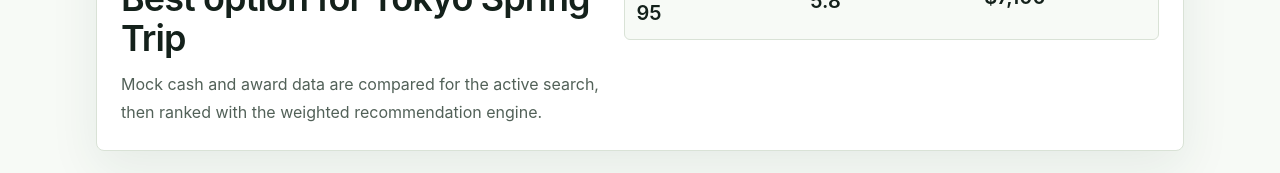
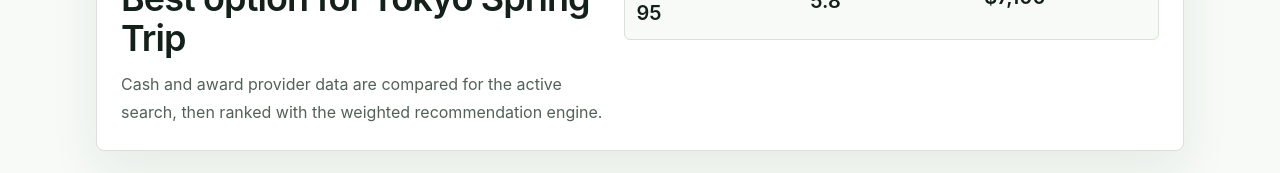
Before and after one commit to cgradbad89/WDNNSP, a Next.js app: page /results in a window 1280 px wide. Shown: the part 412-585 px from the top of the page. Built offline with nearby package versions, Linux system fonts and the light colour scheme; no server answers.

Commit message:
Clarify partial results header copy

```diff
--- a/src/components/results/ResultsHeader.tsx
+++ b/src/components/results/ResultsHeader.tsx
@@ -32,11 +32,14 @@ export function ResultsHeader({
     : hasAnyResults
       ? `Available results for ${selectedSearchName}`
       : `No provider results for ${selectedSearchName}`;
-  const description = bestAwardOption
-    ? "Mock cash and award data are compared for the active search, then ranked with the weighted recommendation engine."
-    : hasAnyResults
-      ? "Provider data is incomplete for this search, so WDNNSP is showing the usable sections without inventing a recommendation."
-      : "The current providers did not return usable cash or award results for this search.";
+  const description =
+    bestAwardOption && cashOption
+      ? "Cash and award provider data are compared for the active search, then ranked with the weighted recommendation engine."
+      : bestAwardOption
+        ? "Award options are ranked for the active search, but the cash provider did not return a benchmark for cash-backed cents-per-point."
+        : cashOption
+          ? "A cash benchmark is available for this search, but no award recommendation is available from the current provider data."
+          : "The current providers did not return usable cash or award results for this search.";
 
   return (
     <section className="rounded-lg border border-[#d9e2d6] bg-white p-5 shadow-[0_18px_50px_rgba(31,63,45,0.08)] md:p-6">
```
